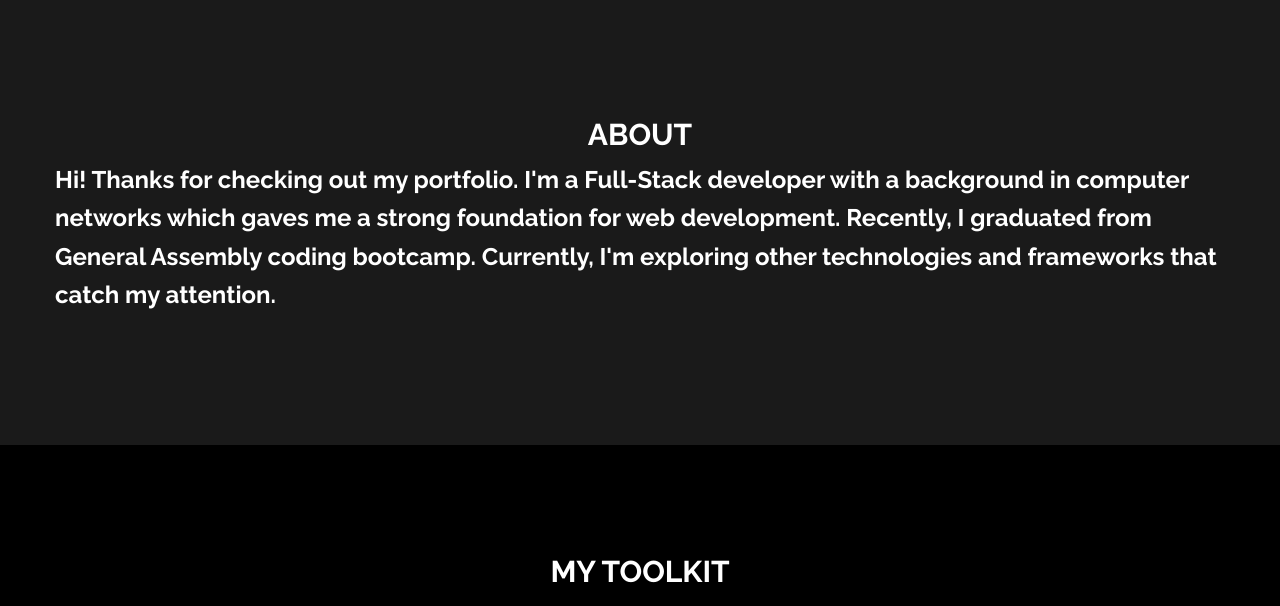
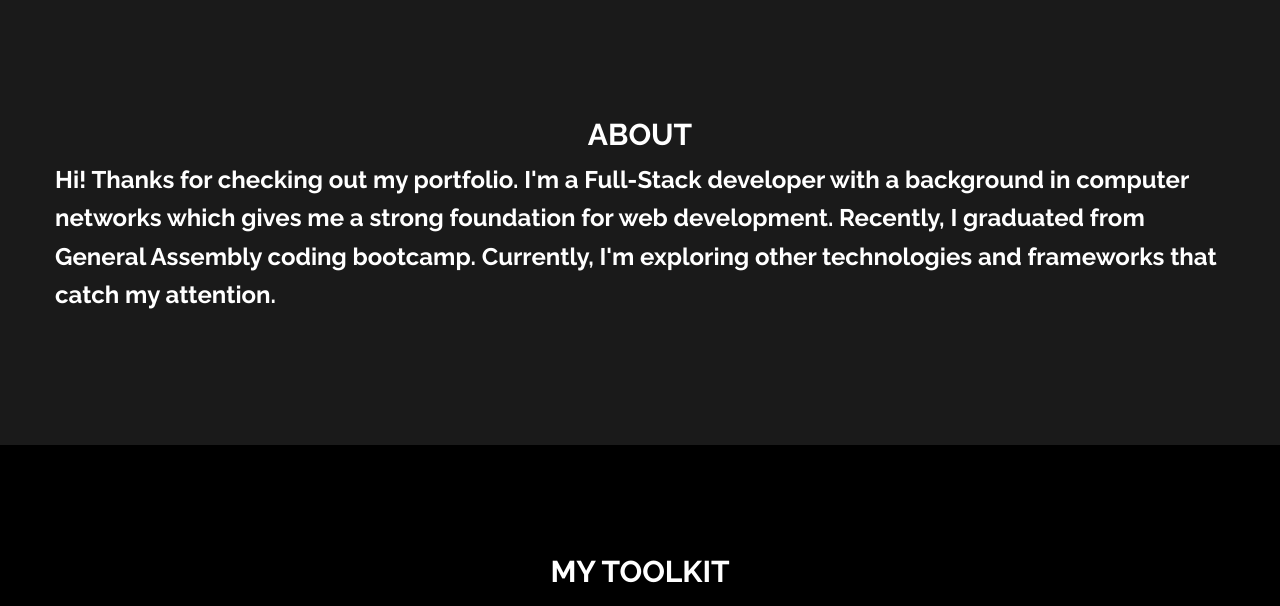
Before and after one commit to VivekRana01/portfolio, a plain HTML site: page index.html in a window 1280 px wide. Shown: the part 802-1408 px from the top of the page. Drawn offline with Linux system fonts and the light colour scheme.

Commit message:
Update index.html
spell check

```diff
--- a/index.html
+++ b/index.html
@@ -64,7 +64,7 @@
 					<div class="col-md-12 wow bounce">
 						<h2>ABOUT</h2>
 					</div>
-					<h3 class="wow fadeIn" data-wow-delay="0.6s">Hi! Thanks for checking out my portfolio. I'm a Full-Stack developer with a background in computer networks which gaves me a strong foundation for web development. Recently, I graduated from General Assembly coding bootcamp. Currently, I'm exploring other technologies and frameworks that catch my attention.</h3>
+					<h3 class="wow fadeIn" data-wow-delay="0.6s">Hi! Thanks for checking out my portfolio. I'm a Full-Stack developer with a background in computer networks which gives me a strong foundation for web development. Recently, I graduated from General Assembly coding bootcamp. Currently, I'm exploring other technologies and frameworks that catch my attention.</h3>
                 </div>
 
 				</div>
```
